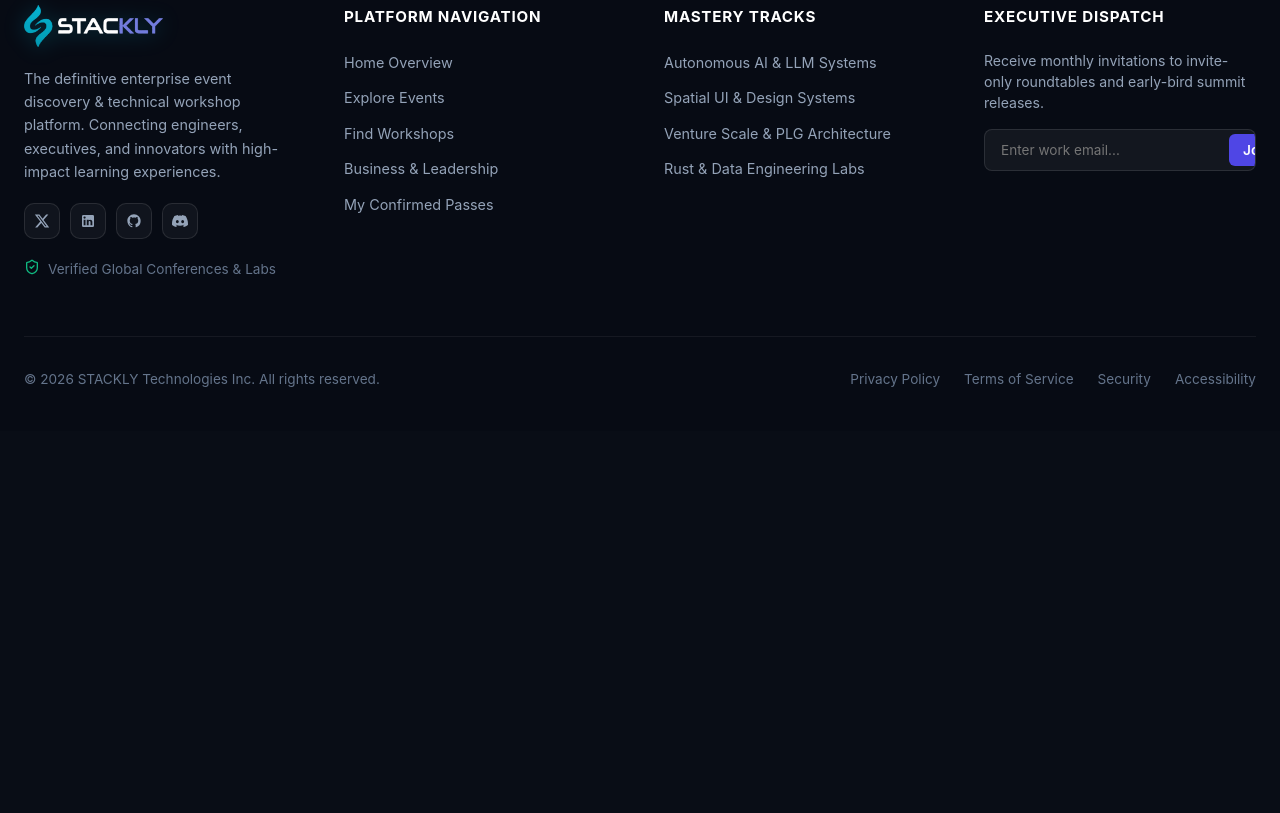
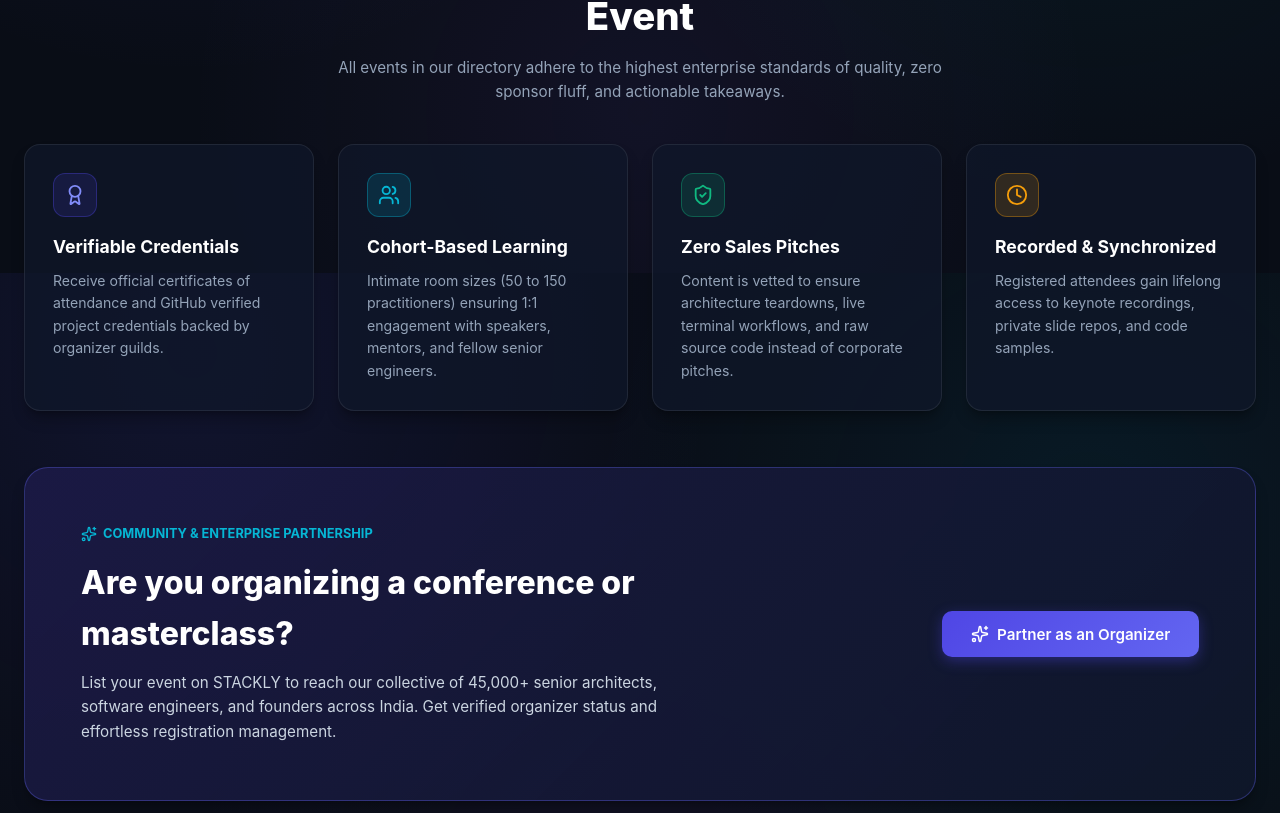
Before and after one commit to arulmani04061993-alt/Event-Discovery-Workshop-Registration, a React (Vite) app: page /events in a window 1280 px wide. Shown: the part 2927-3740 px from the top of the page. Before the commit the page ends 3358 px from the top, so only its background shows below. Built offline with nearby package versions, Linux system fonts and the light colour scheme.

Commit message:
feat: add rich content sections to ExploreEvents page

```diff
--- a/src/pages/ExploreEvents.jsx
+++ b/src/pages/ExploreEvents.jsx
@@ -12,7 +12,14 @@ import {
   RotateCcw,
   Compass,
   Layers,
-  Sparkles
+  Sparkles,
+  ShieldCheck,
+  Calendar,
+  Award,
+  Users,
+  CheckCircle2,
+  Clock,
+  ExternalLink
 } from 'lucide-react';
 
 export const ExploreEvents = () => {
@@ -336,6 +343,226 @@ export const ExploreEvents = () => {
             />
           }
         />
+
+        {/* Extra Rich Content Section 1: Event Discovery Perks & Features */}
+        <section style={{ marginTop: '5rem', paddingTop: '3.5rem', borderTop: '1px solid rgba(255, 255, 255, 0.08)' }}>
+          <div style={{ textAlign: 'center', maxWidth: '640px', margin: '0 auto 2.5rem auto' }}>
+            <span
+              style={{
+                fontSize: '0.8rem',
+                fontWeight: '700',
+                color: '#06B6D4',
+                letterSpacing: '0.08em',
+                textTransform: 'uppercase'
+              }}
+            >
+              PREMIUM WORKSHOP EXPERIENCE
+            </span>
+            <h2
+              style={{
+                fontSize: 'clamp(1.8rem, 3vw, 2.4rem)',
+                fontWeight: '800',
+                color: '#FFFFFF',
+                marginTop: '6px'
+              }}
+            >
+              What to Expect at Every STACKLY Event
+            </h2>
+            <p style={{ fontSize: '0.95rem', color: '#94A3B8', marginTop: '8px' }}>
+              All events in our directory adhere to the highest enterprise standards of quality, zero sponsor fluff, and actionable takeaways.
+            </p>
+          </div>
+
+          <div
+            style={{
+              display: 'grid',
+              gridTemplateColumns: 'repeat(auto-fit, minmax(260px, 1fr))',
+              gap: '1.5rem',
+              marginBottom: '3.5rem'
+            }}
+          >
+            <div
+              className="glass-panel"
+              style={{
+                padding: '1.75rem',
+                borderRadius: '16px',
+                border: '1px solid rgba(255, 255, 255, 0.08)'
+              }}
+            >
+              <div
+                style={{
+                  width: '44px',
+                  height: '44px',
+                  borderRadius: '12px',
+                  background: 'rgba(79, 70, 229, 0.15)',
+                  border: '1px solid rgba(79, 70, 229, 0.35)',
+                  display: 'flex',
+                  alignItems: 'center',
+                  justifyContent: 'center',
+                  color: '#818CF8',
+                  marginBottom: '1rem'
+                }}
+              >
+                <Award size={22} />
+              </div>
+              <h3 style={{ fontSize: '1.1rem', fontWeight: '700', color: '#FFFFFF', marginBottom: '8px' }}>
+                Verifiable Credentials
+              </h3>
+              <p style={{ fontSize: '0.88rem', color: '#94A3B8', lineHeight: 1.6 }}>
+                Receive official certificates of attendance and GitHub verified project credentials backed by organizer guilds.
+              </p>
+            </div>
+
+            <div
+              className="glass-panel"
+              style={{
+                padding: '1.75rem',
+                borderRadius: '16px',
+                border: '1px solid rgba(255, 255, 255, 0.08)'
+              }}
+            >
+              <div
+                style={{
+                  width: '44px',
+                  height: '44px',
+                  borderRadius: '12px',
+                  background: 'rgba(6, 182, 212, 0.15)',
+                  border: '1px solid rgba(6, 182, 212, 0.35)',
+                  display: 'flex',
+                  alignItems: 'center',
+                  justifyContent: 'center',
+                  color: '#06B6D4',
+                  marginBottom: '1rem'
+                }}
+              >
+                <Users size={22} />
+              </div>
+              <h3 style={{ fontSize: '1.1rem', fontWeight: '700', color: '#FFFFFF', marginBottom: '8px' }}>
+                Cohort-Based Learning
+              </h3>
+              <p style={{ fontSize: '0.88rem', color: '#94A3B8', lineHeight: 1.6 }}>
+                Intimate room sizes (50 to 150 practitioners) ensuring 1:1 engagement with speakers, mentors, and fellow senior engineers.
+              </p>
+            </div>
+
+            <div
+              className="glass-panel"
+              style={{
+                padding: '1.75rem',
+                borderRadius: '16px',
+                border: '1px solid rgba(255, 255, 255, 0.08)'
+              }}
+            >
+              <div
+                style={{
+                  width: '44px',
+                  height: '44px',
+                  borderRadius: '12px',
+                  background: 'rgba(16, 185, 129, 0.15)',
+                  border: '1px solid rgba(16, 185, 129, 0.35)',
+                  display: 'flex',
+                  alignItems: 'center',
+                  justifyContent: 'center',
+                  color: '#10B981',
+                  marginBottom: '1rem'
+                }}
+              >
+                <ShieldCheck size={22} />
+              </div>
+              <h3 style={{ fontSize: '1.1rem', fontWeight: '700', color: '#FFFFFF', marginBottom: '8px' }}>
+                Zero Sales Pitches
+              </h3>
+              <p style={{ fontSize: '0.88rem', color: '#94A3B8', lineHeight: 1.6 }}>
+                Content is vetted to ensure architecture teardowns, live terminal workflows, and raw source code instead of corporate pitches.
+              </p>
+            </div>
+
+            <div
+              className="glass-panel"
+              style={{
+                padding: '1.75rem',
+                borderRadius: '16px',
+                border: '1px solid rgba(255, 255, 255, 0.08)'
+              }}
+            >
+              <div
+                style={{
+                  width: '44px',
+                  height: '44px',
+                  borderRadius: '12px',
+                  background: 'rgba(245, 158, 11, 0.15)',
+                  border: '1px solid rgba(245, 158, 11, 0.35)',
+                  display: 'flex',
+                  alignItems: 'center',
+                  justifyContent: 'center',
+                  color: '#F59E0B',
+                  marginBottom: '1rem'
+                }}
+              >
+                <Clock size={22} />
+              </div>
+              <h3 style={{ fontSize: '1.1rem', fontWeight: '700', color: '#FFFFFF', marginBottom: '8px' }}>
+                Recorded & Synchronized
+              </h3>
+              <p style={{ fontSize: '0.88rem', color: '#94A3B8', lineHeight: 1.6 }}>
+                Registered attendees gain lifelong access to keynote recordings, private slide repos, and code samples.
+              </p>
+            </div>
+          </div>
+        </section>
+
+        {/* Extra Rich Content Section 2: Host or Propose a Workshop CTA */}
+        <section>
+          <div
+            className="glass-panel"
+            style={{
+              padding: 'clamp(2rem, 5vw, 3.5rem)',
+              borderRadius: '24px',
+              background: 'linear-gradient(135deg, rgba(30, 27, 75, 0.8) 0%, rgba(15, 23, 42, 0.95) 100%)',
+              border: '1px solid rgba(99, 102, 241, 0.35)',
+              display: 'flex',
+              flexWrap: 'wrap',
+              alignItems: 'center',
+              justifyContent: 'space-between',
+              gap: '2rem'
+            }}
+          >
+            <div style={{ maxWidth: '620px' }}>
+              <div
+                style={{
+                  display: 'inline-flex',
+                  alignItems: 'center',
+                  gap: '6px',
+                  color: '#06B6D4',
+                  fontSize: '0.8rem',
+                  fontWeight: '700',
+                  textTransform: 'uppercase',
+                  marginBottom: '0.75rem'
+                }}
+              >
+                <Sparkles size={16} />
+                <span>COMMUNITY & ENTERPRISE PARTNERSHIP</span>
+              </div>
+              <h3 style={{ fontSize: 'clamp(1.6rem, 2.5vw, 2.2rem)', fontWeight: '800', color: '#FFFFFF', marginBottom: '0.75rem' }}>
+                Are you organizing a conference or masterclass?
+              </h3>
+              <p style={{ fontSize: '0.95rem', color: '#CBD5E1', lineHeight: 1.6 }}>
+                List your event on STACKLY to reach our collective of 45,000+ senior architects, software engineers, and founders across India. Get verified organizer status and effortless registration management.
+              </p>
+            </div>
+
+            <div style={{ display: 'flex', gap: '12px', flexWrap: 'wrap' }}>
+              <button
+                onClick={() => alert('Partner onboarding is opening soon! Contact partnerships@stackly.io for priority review.')}
+                className="btn-primary"
+                style={{ padding: '0.85rem 1.8rem', fontSize: '0.95rem' }}
+              >
+                <Sparkles size={18} />
+                Partner as an Organizer
+              </button>
+            </div>
+          </div>
+        </section>
       </div>
     </div>
   );
```
